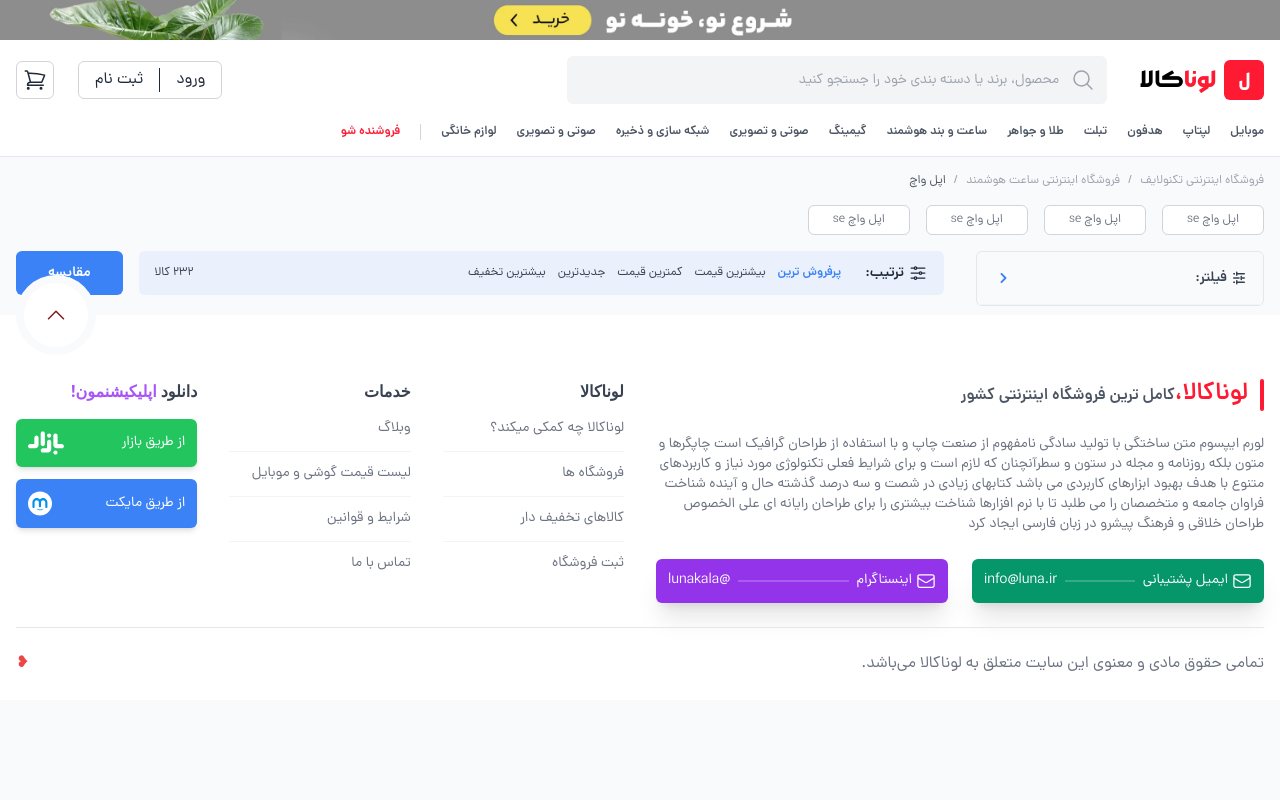
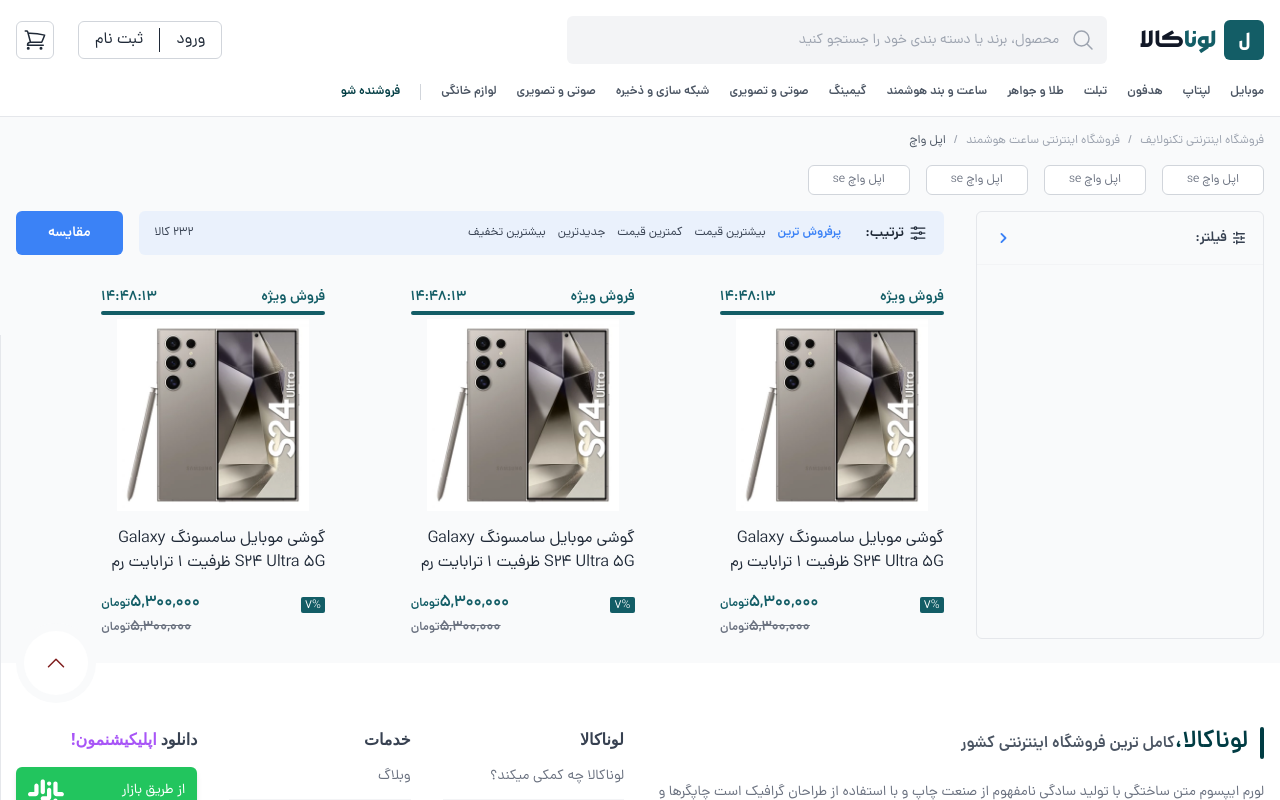
Before and after one commit to rezaeiar/lunakala, a Next.js app: page /products/list/1 in a window 1280 px wide. Shown: the top 800 px of the page. Built offline with nearby package versions, Linux system fonts and the light colour scheme.

Commit message:
fix: Start modifying the color of page structures

```diff
--- a/app/_components/modules/FestivalBanner/FestivalBanner.tsx
+++ b/app/_components/modules/FestivalBanner/FestivalBanner.tsx
@@ -4,7 +4,7 @@
 
 export default function FestivalBanner() {
     return (
-        <Link href={'/fs'}>
+        <Link href={'/fs'} className='hidden'>
             <Image
                 src={'/images/festival-banner/banner_TopGifDesktop_Nhibhs_7faa66a4-edc5-43b4-a295-feb75f072891.webp'}
                 alt='festival-banner'
--- a/app/_components/modules/NavigationBar/NavigationBar.tsx
+++ b/app/_components/modules/NavigationBar/NavigationBar.tsx
@@ -6,7 +6,7 @@
 
 export default function NavigationBar() {
     return (
-        <div className='py-3 md:py-4 border-b '>
+        <div className='py-3 md:py-4 border-b'>
             <div className="container">
                 <div className="flex flex-col gap-3">
                     <div className="flex justify-between items-center">
@@ -17,14 +17,14 @@
                                 </svg>
                             </div>
                             <Link href="/" className="flex items-center gap-1 md:gap-2 font-bold font-morabba">
-                                <div className="flex h-8 md:h-10 w-8 md:w-10 rounded-md bg-primary text-white text-lg items-center justify-center">
+                                <div className="flex h-8 md:h-10 w-8 md:w-10 rounded-md bg-secondary text-white text-lg items-center justify-center">
                                     ل
                                 </div>
                                 <div className="text-xl md:text-2xl">
-                                    <span className='text-primary'>
+                                    <span className='text-secondary'>
                                         لونا
                                     </span>
-                                    <span>
+                                    <span className='text-gray-900'>
                                         کالا
                                     </span>
                                 </div>
--- a/app/_components/templates/list/ListTemplateContainer/ListTemplateContainer.tsx
+++ b/app/_components/templates/list/ListTemplateContainer/ListTemplateContainer.tsx
@@ -1,10 +1,11 @@
+import Card from '@/app/_components/modules/Card/Card'
 import React from 'react'
 
 export default function ListTemplateContainer() {
     return (
         <div className='pb-6'>
             <div className="container">
-                <div className="grid grid-cols-4 h-10 gap-8">
+                <div className="grid grid-cols-4 gap-8">
                     <div className="col-span-1 rounded-md border border-gray-200 flex flex-col">
                         <div className="flex justify-between items-center p-4 text-gray-700 border-b border-gray-100">
                             <div className='flex items-center gap-1 font-bold text-sm font-dana'>
@@ -57,6 +58,11 @@
                                 مقایسه
                             </div>
                         </div>
+                        <div className="grid grid-cols-3">
+                            <Card />
+                            <Card />
+                            <Card />
+                        </div>
                     </div>
                 </div>
             </div>
--- a/tailwind.config.ts
+++ b/tailwind.config.ts
@@ -18,8 +18,10 @@
                 morabba: ["var(--font-morabba)"],
             },
             colors: {
-                primary: '#ff1a34',
-                secondary: '#ffcf40'
+                primary: '#003C43',
+                secondary: '#135D66',
+                tertiary: '#77B0AA',
+                fourth: '#E3FEF7'
             }
         },
     },
```
